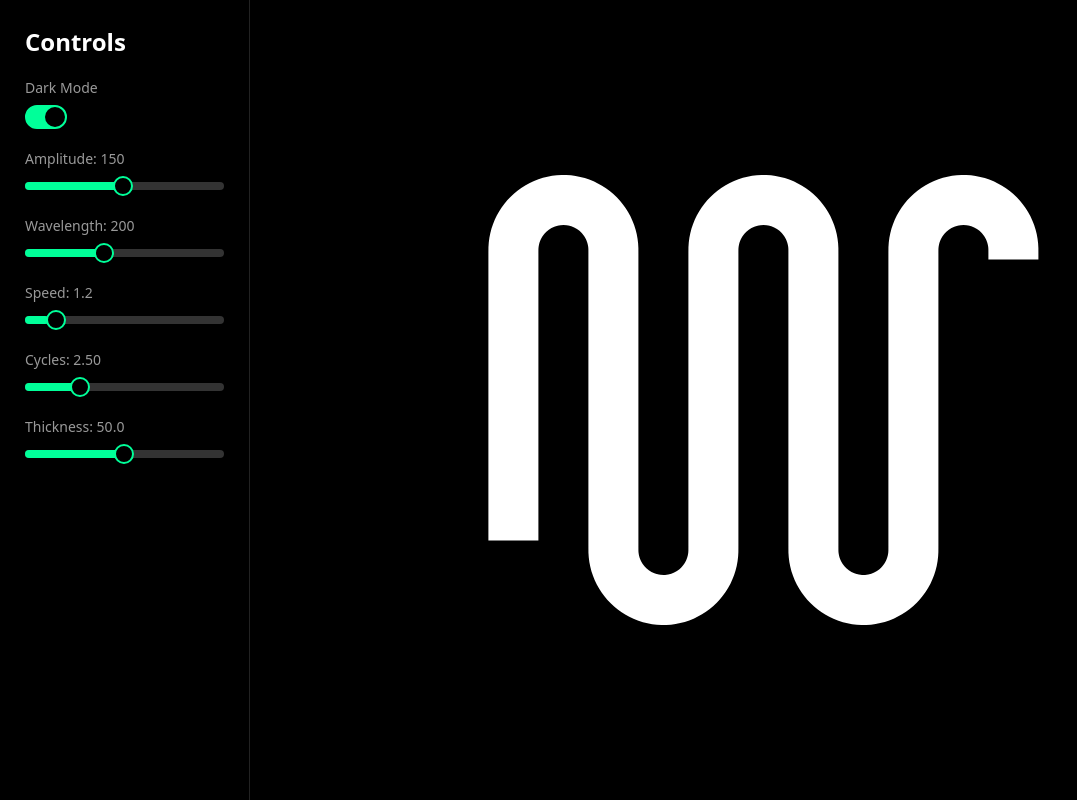
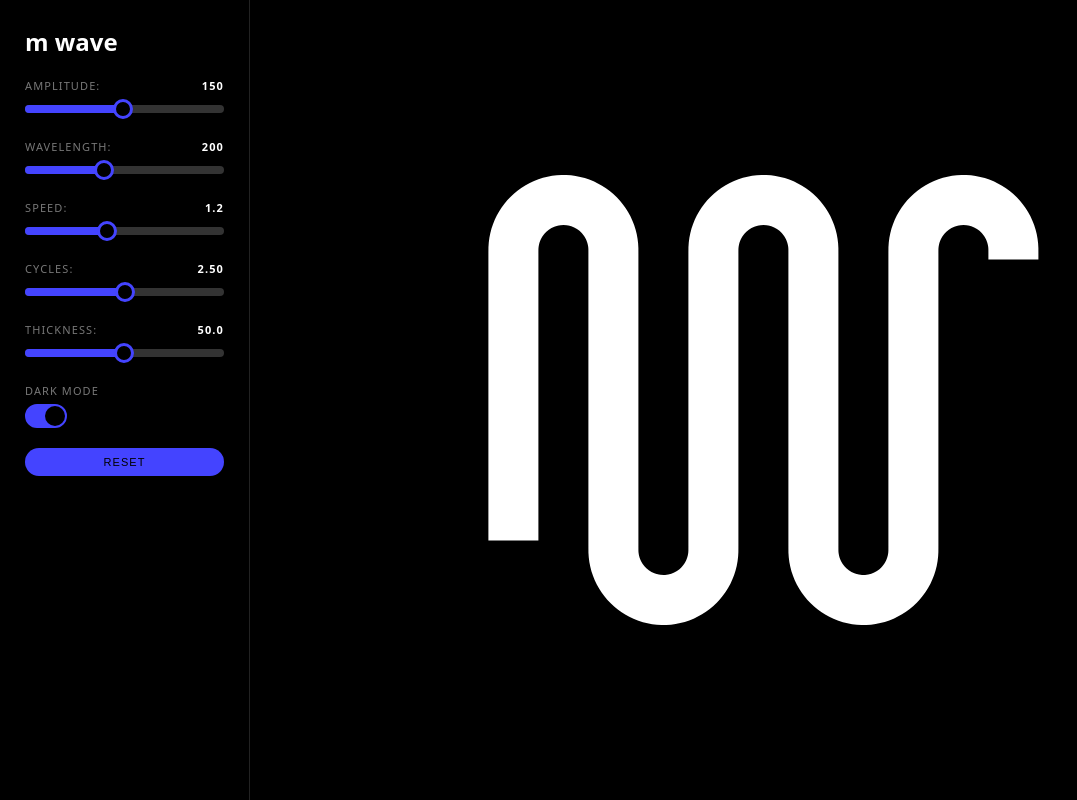
Before and after one commit to movingobjects/m-wave-editor, a React (Vite) app: page / in a window 1280 px wide. Shown: the whole page, without its empty margins (0-1077 px from the left). Built offline with nearby package versions, Linux system fonts and the light colour scheme.

Commit message:
Clean up controls, add reset

```diff
--- a/src/components/App/index.tsx
+++ b/src/components/App/index.tsx
@@ -5,12 +5,30 @@ import Wave from '../Wave'
 
 function App() {
 
-  const [isDarkMode, setIsDarkMode] = useState(true)
-  const [amplitude, setAmplitude] = useState(150)
-  const [wavelength, setWavelength] = useState(200)
-  const [speed, setSpeed] = useState(1.2)
-  const [cycles, setCycles] = useState(2.5)
-  const [thickness, setLineThickness] = useState(50)
+  const DEFAULT_VALUES = {
+    isDarkMode: true,
+    amplitude: 150,
+    wavelength: 200,
+    speed: 1.2,
+    cycles: 2.5,
+    thickness: 50,
+  };
+
+  const [isDarkMode, setIsDarkMode] = useState(DEFAULT_VALUES.isDarkMode)
+  const [amplitude, setAmplitude] = useState(DEFAULT_VALUES.amplitude)
+  const [wavelength, setWavelength] = useState(DEFAULT_VALUES.wavelength)
+  const [speed, setSpeed] = useState(DEFAULT_VALUES.speed)
+  const [cycles, setCycles] = useState(DEFAULT_VALUES.cycles)
+  const [thickness, setThickness] = useState(DEFAULT_VALUES.thickness)
+
+  const onResetClick = () => {
+    setIsDarkMode(DEFAULT_VALUES.isDarkMode)
+    setAmplitude(DEFAULT_VALUES.amplitude)
+    setWavelength(DEFAULT_VALUES.wavelength)
+    setSpeed(DEFAULT_VALUES.speed)
+    setCycles(DEFAULT_VALUES.cycles)
+    setThickness(DEFAULT_VALUES.thickness)
+  }
 
   return (
     <div className={`app ${isDarkMode ? 'dark' : 'light'}`}>
@@ -27,7 +45,8 @@ function App() {
           cycles={cycles}
           setCycles={setCycles}
           thickness={thickness}
-          setLineThickness={setLineThickness}
+          setThickness={setThickness}
+          onResetClick={onResetClick}
         />
       </div>
 
--- a/src/components/Controls/index.css
+++ b/src/components/Controls/index.css
@@ -7,14 +7,59 @@
 .control-group {
   display: flex;
   flex-direction: column;
-  gap: 8px;
+  gap: 6px;
+}
+
+.dark .control-group label {
+  color: #777;
+}
+.light .control-group label {
+  color: #666;
+}
+.dark .control-group label .value {
+  color: white;
+}
+.light .control-group label .value {
+  color: black;
 }
 
 .control-group label {
-  color: #999;
-  font-size: 14px;
+  font-size: 11px;
+  text-transform: uppercase;
+  letter-spacing: 0.1em;
+}
+
+.control-group label .value {
+  float: right;
+  font-weight: bold;
 }
 
 .switch-label {
   cursor: pointer;
 }
+
+.dark button.reset {
+  color: black;
+}
+.dark button.reset:hover {
+  background-color: #eee;
+}
+
+button.reset {
+  appearance: none;
+  cursor: pointer;
+  border: none;
+  border-radius: 99px;
+  padding: 8px;
+  font-size: 11px;
+  background-color: #44f;
+  color: white;
+  text-transform: uppercase;
+  letter-spacing: 0.1em;
+}
+button.reset:hover {
+  background-color: black;
+}
+button.reset:active {
+  opacity: 0.9;
+}
--- a/src/components/Controls/index.tsx
+++ b/src/components/Controls/index.tsx
@@ -15,7 +15,8 @@ interface ControlsProps {
   cycles: number
   setCycles: (value: number) => void
   thickness: number
-  setLineThickness: (value: number) => void
+  setThickness: (value: number) => void
+  onResetClick: () => void
 }
 
 const Controls = ({
@@ -30,29 +31,16 @@ const Controls = ({
   cycles,
   setCycles,
   thickness,
-  setLineThickness
+  setThickness,
+  onResetClick
 }: ControlsProps) => {
   return (
     <div className="controls">
-      <h2>Controls</h2>
-
-      <div className="control-group">
-        <label htmlFor="darkMode" className="switch-label">
-          Dark Mode
-        </label>
-        <Switch.Root
-          id="darkMode"
-          className="switch-root"
-          checked={isDarkMode}
-          onCheckedChange={setIsDarkMode}
-        >
-          <Switch.Thumb className="switch-thumb" />
-        </Switch.Root>
-      </div>
+      <h2>m wave</h2>
 
       <div className="control-group">
         <label htmlFor="amplitude">
-          Amplitude: {amplitude}
+          Amplitude: <span className="value">{amplitude}</span>
         </label>
         <Slider.Root
           id="amplitude"
@@ -72,7 +60,7 @@ const Controls = ({
 
       <div className="control-group">
         <label htmlFor="wavelength">
-          Wavelength: {wavelength}
+          Wavelength: <span className="value">{wavelength}</span>
         </label>
         <Slider.Root
           id="wavelength"
@@ -92,13 +80,13 @@ const Controls = ({
 
       <div className="control-group">
         <label htmlFor="speed">
-          Speed: {speed.toFixed(1)}
+          Speed: <span className="value">{speed.toFixed(1)}</span>
         </label>
         <Slider.Root
           id="speed"
           className="slider-root"
           min={0}
-          max={10}
+          max={3}
           step={0.1}
           value={[speed]}
           onValueChange={(value) => setSpeed(value[0])}
@@ -112,13 +100,13 @@ const Controls = ({
 
       <div className="control-group">
         <label htmlFor="cycles">
-          Cycles: {cycles.toFixed(2)}
+          Cycles: <span className="value">{cycles.toFixed(2)}</span>
         </label>
         <Slider.Root
           id="cycles"
           className="slider-root"
           min={0}
-          max={10}
+          max={5}
           step={0.25}
           value={[cycles]}
           onValueChange={(value) => setCycles(value[0])}
@@ -132,7 +120,7 @@ const Controls = ({
 
       <div className="control-group">
         <label htmlFor="thickness">
-          Thickness: {thickness.toFixed(1)}
+          Thickness: <span className="value">{thickness.toFixed(1)}</span>
         </label>
         <Slider.Root
           id="thickness"
@@ -141,7 +129,7 @@ const Controls = ({
           max={100}
           step={0.5}
           value={[thickness]}
-          onValueChange={(value) => setLineThickness(value[0])}
+          onValueChange={(value) => setThickness(value[0])}
         >
           <Slider.Track className="slider-track">
             <Slider.Range className="slider-range" />
@@ -149,6 +137,27 @@ const Controls = ({
           <Slider.Thumb className="slider-thumb" />
         </Slider.Root>
       </div>
+
+      <div className="control-group">
+        <label htmlFor="darkMode" className="switch-label">
+          Dark Mode
+        </label>
+        <Switch.Root
+          id="darkMode"
+          className="switch-root"
+          checked={isDarkMode}
+          onCheckedChange={setIsDarkMode}
+        >
+          <Switch.Thumb className="switch-thumb" />
+        </Switch.Root>
+      </div>
+
+      <button
+        className="reset"
+        onClick={onResetClick}>
+        Reset
+      </button>
+
     </div>
   )
 }
--- a/src/styles/radix.css
+++ b/src/styles/radix.css
@@ -2,30 +2,30 @@
 
 /* Dark Mode Variables */
 .dark {
-  --switch-bg: #666;
-  --switch-bg-checked: #0f9;
+  --switch-bg: #333;
+  --switch-bg-checked: #44f;
   --switch-thumb: black;
 
-  --slider-track: rgba(255, 255, 255, 0.2);
-  --slider-range: #0f9;
+  --slider-track: #333;
+  --slider-range: #44f;
   --slider-thumb: black;
-  --slider-thumb-border: #0f9;
-  --slider-thumb-hover: #e5e5e5;
-  --slider-focus-ring: rgba(59, 130, 246, 0.4);
+  --slider-thumb-border: #44f;
+  --slider-thumb-hover: rgb(68, 68, 255);
+  --slider-focus-ring: rgb(68, 68, 255, 0.5);
 }
 
 /* Light Mode Variables */
 .light {
   --switch-bg: #ccc;
-  --switch-bg-checked: #0d8;
+  --switch-bg-checked: #44f;
   --switch-thumb: white;
 
-  --slider-track: rgba(0, 0, 0, 0.15);
-  --slider-range: #0d8;
-  --slider-thumb: #0d8;
-  --slider-thumb-border: #0d8;
-  --slider-thumb-hover: #0c7;
-  --slider-focus-ring: rgba(37, 99, 235, 0.3);
+  --slider-track: #ccc;
+  --slider-range: #44f;
+  --slider-thumb: white;
+  --slider-thumb-border: #44f;
+  --slider-thumb-hover: #44f;
+  --slider-focus-ring: rgb(68, 68, 255, 0.35);
 }
 
 /* Switch Component */
@@ -37,7 +37,6 @@
   background-color: var(--switch-bg);
   position: relative;
   cursor: pointer;
-  transition: background-color 150ms;
 }
 
 /* Switch Styling */
@@ -56,7 +55,7 @@
   width: 20px;
   height: 20px;
   border-radius: 9999px;
-  transition: transform 150ms, background-color 150ms;
+  transition: transform 0.2s;
   will-change: transform;
 }
 
@@ -81,7 +80,6 @@
   border-radius: 9999px;
   height: 8px;
   background-color: var(--slider-track);
-  transition: background-color 150ms;
 }
 
 /* Slider Styling */
@@ -90,7 +88,6 @@
   position: absolute;
   border-radius: 9999px;
   height: 100%;
-  transition: background-color 150ms;
   background-color: var(--slider-range);
 }
 
@@ -101,8 +98,7 @@
   border-radius: 9999px;
   cursor: pointer;
   background-color: var(--slider-thumb);
-  border: 2px solid var(--slider-thumb-border);
-  transition: background-color 150ms, box-shadow 150ms;
+  border: 3px solid var(--slider-thumb-border);
 }
 
 .slider-thumb:hover {
@@ -111,5 +107,5 @@
 
 .slider-thumb:focus {
   outline: none;
-  box-shadow: 0 0 0 3px var(--slider-focus-ring);
+  box-shadow: 0 0 0 4px var(--slider-focus-ring);
 }
```
Also changed, not shown: 1 other file (tests, documents, lock files or other folders).
